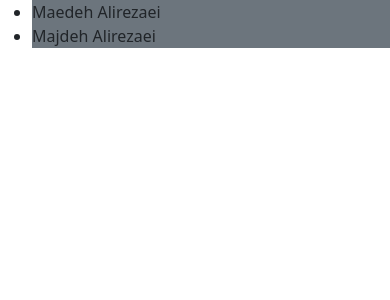
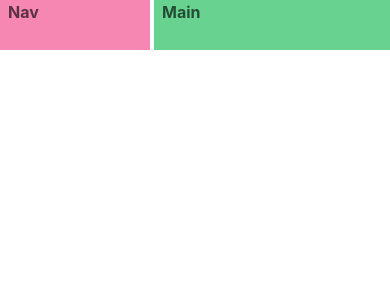
Before and after one commit to maede-alirezaei/Game-Hub, a React (Vite) app: page / in a window 390 px wide. Shown: the top 300 px of the page. Built offline with nearby package versions, Linux system fonts and the light colour scheme.

Commit message:
Add responsive base

```diff
--- a/package.json
+++ b/package.json
@@ -10,7 +10,10 @@
     "preview": "vite preview"
   },
   "dependencies": {
-    "bootstrap": "^5.2.3",
+    "@chakra-ui/react": "^2.8.1",
+    "@emotion/react": "^11.11.1",
+    "@emotion/styled": "^11.11.0",
+    "framer-motion": "^10.16.4",
     "react": "^18.2.0",
     "react-dom": "^18.2.0"
   },
--- a/src/App.tsx
+++ b/src/App.tsx
@@ -1,10 +1,31 @@
-import "./App.css";
-import ListGroup from "./components/ListGroup";
-
+import { Grid, GridItem, Show } from "@chakra-ui/react";
 function App() {
   return (
     <>
-      <ListGroup />
+      <Grid
+        templateAreas={{
+          base: `"nav main"`,
+          lg: `"nav nav""aside main"`,
+        }}
+        gridTemplateRows={"50px 1fr 30px"}
+        gridTemplateColumns={"150px 1fr"}
+        h="200px"
+        gap="1"
+        color="blackAlpha.700"
+        fontWeight="bold"
+      >
+        <GridItem pl="2" bg="pink.300" area={"nav"}>
+          Nav
+        </GridItem>
+        <Show above="lg">
+          <GridItem pl="2" bg="blue.300" area={"aside"}>
+            Aside
+          </GridItem>
+        </Show>
+        <GridItem pl="2" bg="green.300" area={"main"}>
+          Main
+        </GridItem>
+      </Grid>
     </>
   );
 }
--- a/src/main.tsx
+++ b/src/main.tsx
@@ -1,10 +1,13 @@
 import React from 'react'
 import ReactDOM from 'react-dom/client'
 import App from './App.tsx'
-import 'bootstrap/dist/css/bootstrap.css'
+import { ChakraProvider } from '@chakra-ui/react'
 
 ReactDOM.createRoot(document.getElementById('root')!).render(
   <React.StrictMode>
+        <ChakraProvider>
+
     <App />
+        </ChakraProvider>
   </React.StrictMode>,
 )
```
Also changed, not shown: 1 other file (tests, documents, lock files or other folders).
